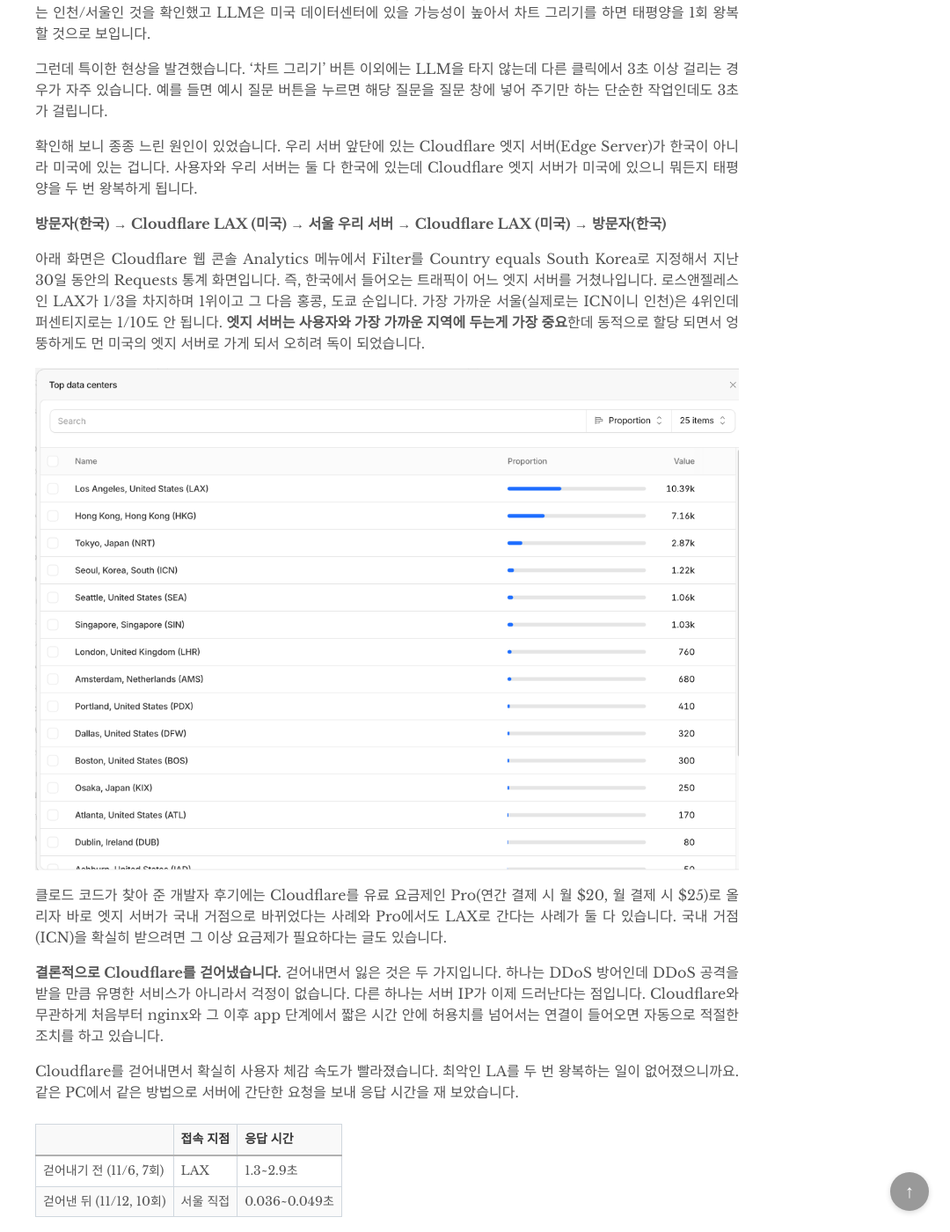
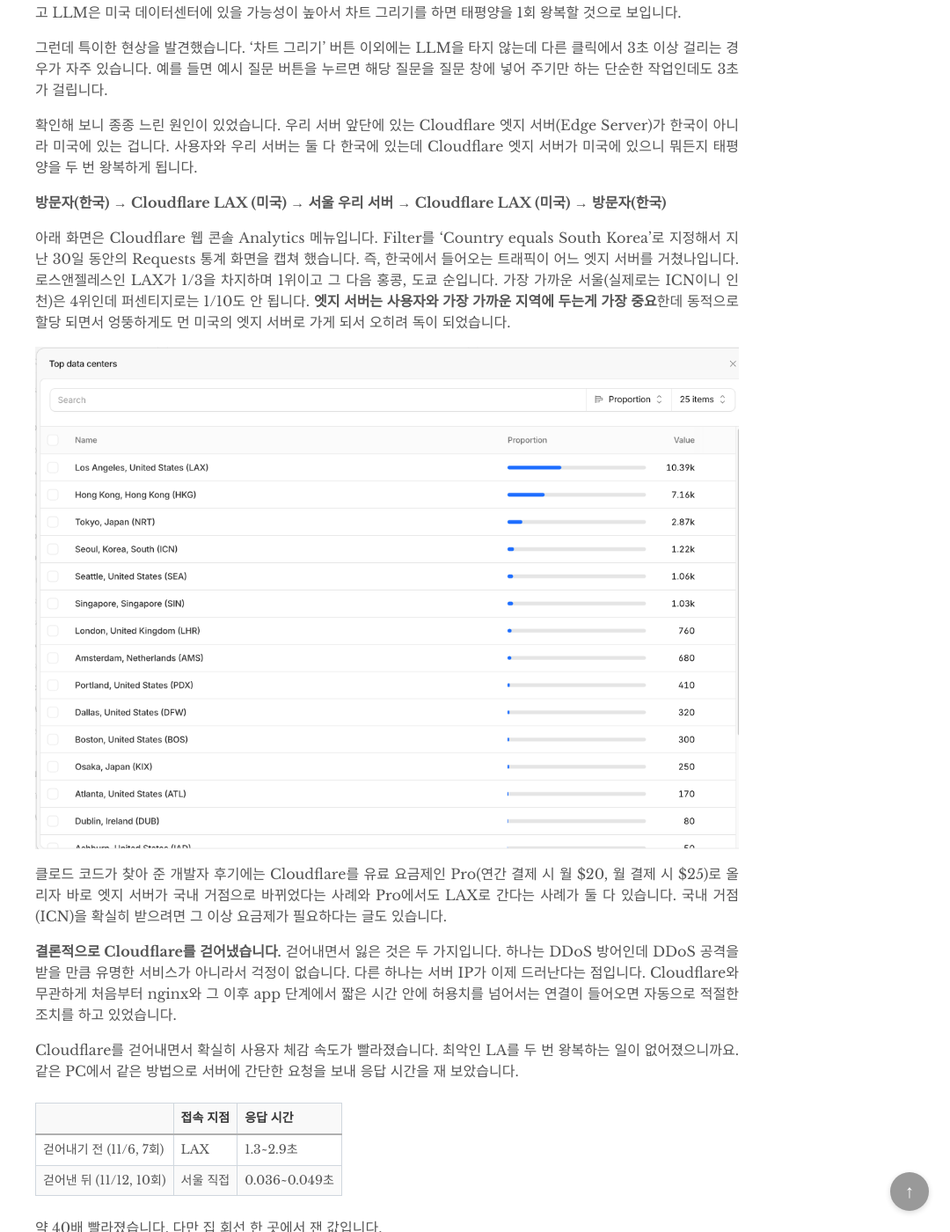
Before and after one commit to sylvakr/baseball-chart-blog, a Jekyll site: the page built from _posts/2026-11-12-cloudflare.md, in a window 1280 px wide and 1400 px high, scrolled down 408 px. Shown: the whole window at 88% size, without its empty margins (200-1280 px from the left). Built offline with Jekyll 4.4.1, drawn with Linux system fonts in a browser that asks for light colours; some of the changed text lies outside the part shown.

Commit message:
vault backup: 2026-11-23 15:30:56

```diff
--- a/_posts/2026-11-12-cloudflare.md
+++ b/_posts/2026-11-12-cloudflare.md
@@ -8,7 +8,7 @@ baseballchart.kr은 서버 1대입니다. 사용자가 대부분 국내라서
 
 그리고 앞단에 CDN으로 Cloudflare를 두었습니다. 물론 Cloudflare 프리 요금제라 추가 비용은 없습니다. CDN을 둔 이유는 AI 추천이었습니다. DDoS 공격이나 악의적으로 스크립트를 만들어서 짧은 시간에 반복해서 차트 그리기를 누르는 것까지 막아 줄 거라 기대했습니다. 그리고 서버 IP를 감추는 보안상 이점이 있습니다. 그래서 모든 유입은 Cloudflare를 통해서만 가능하게 하려고 Cloudflare IP 대역이 아닌 곳에서의 접속은 nginx 단에서 막았습니다.
 
-‘차트 그리기’를 누르면 OpenRouter를 통해 LLM(현재는 google-ai-studio)을 이용합니다. OpenRouter의 입구는 인천/서울인 것을 확인했고 LLM은 미국 데이터센터에 있을 가능성이 높아서 차트 그리기를 하면 태평양을 1회 왕복할 것으로 보입니다.
+‘차트 그리기’를 누르면 OpenRouter를 통해 LLM을 이용합니다. OpenRouter의 입구는 인천/서울인 것을 확인했고 LLM은 미국 데이터센터에 있을 가능성이 높아서 차트 그리기를 하면 태평양을 1회 왕복할 것으로 보입니다.
 
 그런데 특이한 현상을 발견했습니다. ‘차트 그리기’ 버튼 이외에는 LLM을 타지 않는데 다른 클릭에서 3초 이상 걸리는 경우가 자주 있습니다. 예를 들면 예시 질문 버튼을 누르면 해당 질문을 질문 창에 넣어 주기만 하는 단순한 작업인데도 3초가 걸립니다.
 
@@ -16,13 +16,13 @@ baseballchart.kr은 서버 1대입니다. 사용자가 대부분 국내라서
 
 **방문자(한국) → Cloudflare LAX (미국) → 서울 우리 서버 → Cloudflare LAX (미국) → 방문자(한국)**
 
-아래 화면은 Cloudflare 웹 콘솔 Analytics 메뉴에서 Filter를 Country equals South Korea로 지정해서 지난 30일 동안의 Requests 통계 화면입니다. 즉, 한국에서 들어오는 트래픽이 어느 엣지 서버를 거쳤나입니다. 로스앤젤레스인 LAX가 1/3을 차지하며 1위이고 그 다음 홍콩, 도쿄 순입니다. 가장 가까운 서울(실제로는 ICN이니 인천)은 4위인데 퍼센티지로는 1/10도 안 됩니다. **엣지 서버는 사용자와 가장 가까운 지역에 두는게 가장 중요**한데 동적으로 할당 되면서 엉뚱하게도 먼 미국의 엣지 서버로 가게 되서 오히려 독이 되었습니다.
+아래 화면은 Cloudflare 웹 콘솔 Analytics 메뉴입니다. Filter를 'Country equals South Korea'로 지정해서 지난 30일 동안의 Requests 통계 화면을 캡쳐 했습니다. 즉, 한국에서 들어오는 트래픽이 어느 엣지 서버를 거쳤나입니다. 로스앤젤레스인 LAX가 1/3을 차지하며 1위이고 그 다음 홍콩, 도쿄 순입니다. 가장 가까운 서울(실제로는 ICN이니 인천)은 4위인데 퍼센티지로는 1/10도 안 됩니다. **엣지 서버는 사용자와 가장 가까운 지역에 두는게 가장 중요**한데 동적으로 할당 되면서 엉뚱하게도 먼 미국의 엣지 서버로 가게 되서 오히려 독이 되었습니다.
 
 ![](/assets/images/2026-11-12-cloudflare.png)
 
 클로드 코드가 찾아 준 개발자 후기에는 Cloudflare를 유료 요금제인 Pro(연간 결제 시 월 $20, 월 결제 시 $25)로 올리자 바로 엣지 서버가 국내 거점으로 바뀌었다는 사례와 Pro에서도 LAX로 간다는 사례가 둘 다 있습니다. 국내 거점(ICN)을 확실히 받으려면 그 이상 요금제가 필요하다는 글도 있습니다.
 
-**결론적으로 Cloudflare를 걷어냈습니다.** 걷어내면서 잃은 것은 두 가지입니다. 하나는 DDoS 방어인데 DDoS 공격을 받을 만큼 유명한 서비스가 아니라서 걱정이 없습니다. 다른 하나는 서버 IP가 이제 드러난다는 점입니다. Cloudflare와 무관하게 처음부터 nginx와 그 이후 app 단계에서 짧은 시간 안에 허용치를 넘어서는 연결이 들어오면 자동으로 적절한 조치를 하고 있습니다.
+**결론적으로 Cloudflare를 걷어냈습니다.** 걷어내면서 잃은 것은 두 가지입니다. 하나는 DDoS 방어인데 DDoS 공격을 받을 만큼 유명한 서비스가 아니라서 걱정이 없습니다. 다른 하나는 서버 IP가 이제 드러난다는 점입니다. Cloudflare와 무관하게 처음부터 nginx와 그 이후 app 단계에서 짧은 시간 안에 허용치를 넘어서는 연결이 들어오면 자동으로 적절한 조치를 하고 있었습니다.
 
 Cloudflare를 걷어내면서 확실히 사용자 체감 속도가 빨라졌습니다. 최악인 LA를 두 번 왕복하는 일이 없어졌으니까요. 같은 PC에서 같은 방법으로 서버에 간단한 요청을 보내 응답 시간을 재 보았습니다.
 
@@ -36,4 +36,4 @@ Cloudflare를 걷어내면서 확실히 사용자 체감 속도가 빨라졌습
 그리고 이번 일을 겪으면서 플러스로 하나 더 소득이 있었습니다. 예시 질문을 누르면 지금까지 서버에서 처리를 하고 있었습니다. 예시 질문은 자주 바뀌는 내용도 아니고 충분히 브라우저에서 미리 저장해서 처리할 수 있는데 클로드 코드가 서버에서 처리하게 개발해 놓은 것을 알게 되었습니다. 브라우저에서 처리하도록 수정해서 이제는 예시 질문을 누르면 서버로 가지도 않아서 빛의 속도로 바뀝니다.
 
 P.S.
-상단 우측에 있는 3종 세트인 드래프트, 선수 이동, 역대 감독 페이지는 LLM과는 아무 상관없고 구운 화면입니다. 따라서 한 번 가져오면 1시간 이후 캐시가 만료되기 전까지는 그 화면 안의 검색·슬라이더·툴팁이 서버 없이 브라우저에서만 처리됩니다. 그래서 체감 속도가 엄청 빠릅니다. 의견 보내기나 아직 열어 보지 않은 다른 화면처럼 서버가 필요한 것은 예외입니다.
+상단 우측에 있는 3종 세트인 드래프트, 선수 이동, 역대 감독 페이지는 LLM과는 아무 상관없는 화면입니다. 따라서 한 번 가져오면 1시간 이후 캐시가 만료되기 전까지는 그 화면 안의 검색·슬라이더·툴팁이 서버 없이 브라우저에서만 처리됩니다. 그래서 체감 속도가 엄청 빠릅니다.
```
Also changed, not shown: _posts/2026-08-02-user-prompts-examples.md (+2 -2 lines).
